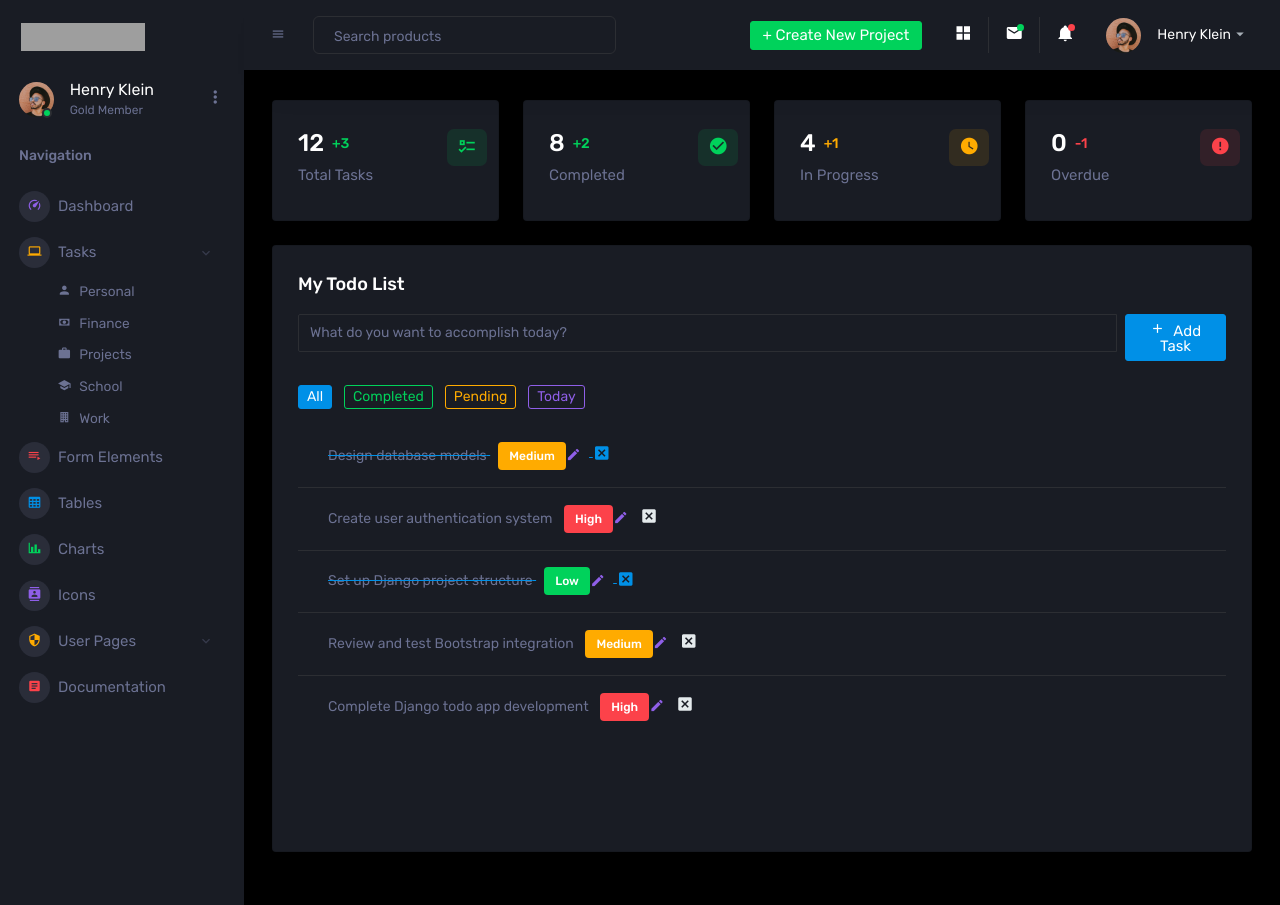
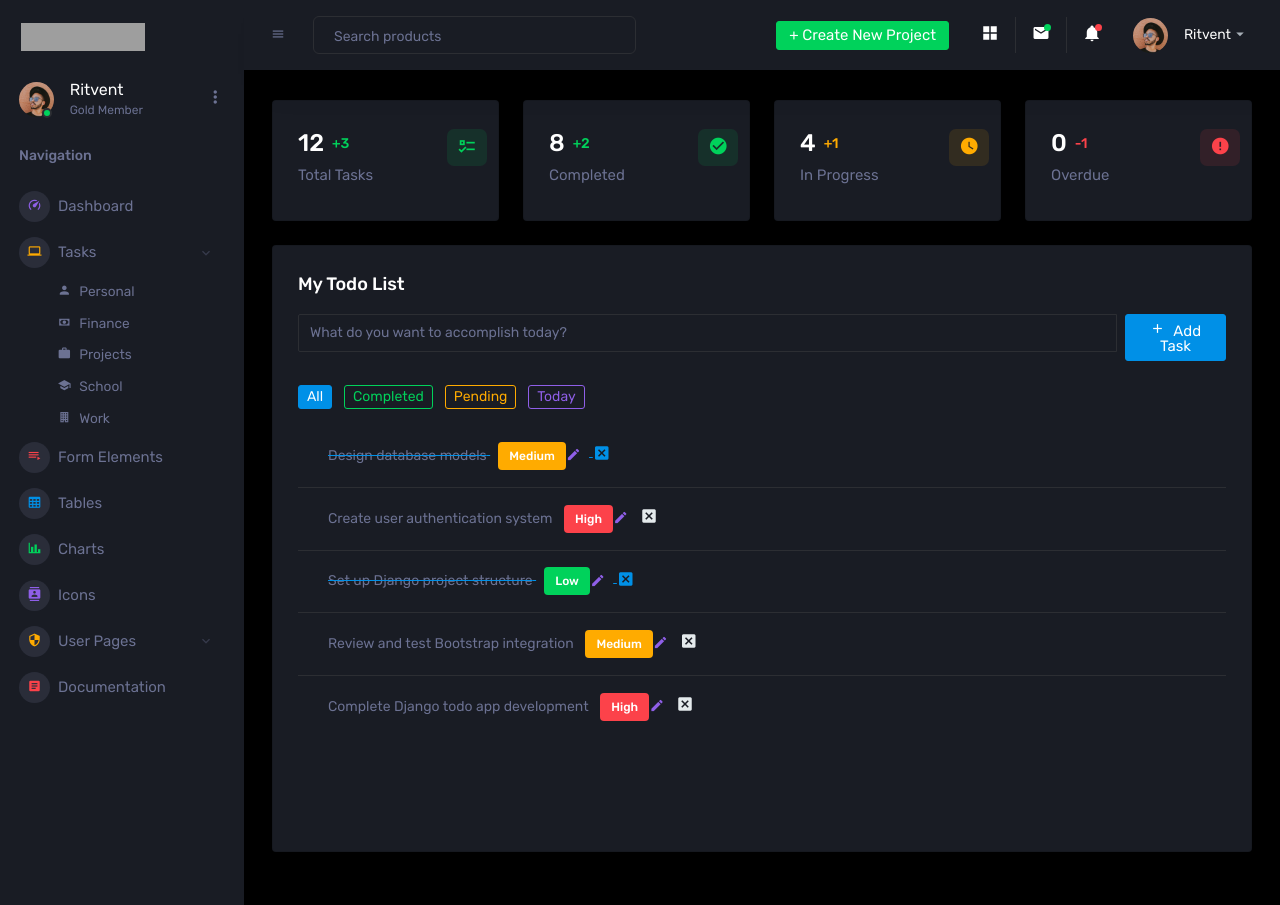
Before and after one commit to Ritvent/hangarin, a Django app: page / in a window 1280 px wide. Shown: the top 905 px of the page. Run offline with Django 5.2, Linux system fonts and the light colour scheme; data that the repository does not hold is empty; some libraries are stand-ins or nearby versions; grey boxes are pictures that could not be loaded.

Commit message:
test base.html

```diff
--- a/projectsite/templates/base.html
+++ b/projectsite/templates/base.html
@@ -40,7 +40,7 @@
                   <span class="count bg-success"></span>
                 </div>
                 <div class="profile-name">
-                  <h5 class="mb-0 font-weight-normal">Henry Klein</h5>
+                  <h5 class="mb-0 font-weight-normal">Ritvent</h5>
                   <span>Gold Member</span>
                 </div>
               </div>
@@ -347,7 +347,7 @@
                 <a class="nav-link" id="profileDropdown" href="#" data-toggle="dropdown">
                   <div class="navbar-profile">
                     <img class="img-xs rounded-circle" src="{% static 'images/faces/face15.jpg' %}" alt="">
-                    <p class="mb-0 d-none d-sm-block navbar-profile-name">Henry Klein</p>
+                    <p class="mb-0 d-none d-sm-block navbar-profile-name">Ritvent</p>
                     <i class="mdi mdi-menu-down d-none d-sm-block"></i>
                   </div>
                 </a>
```
